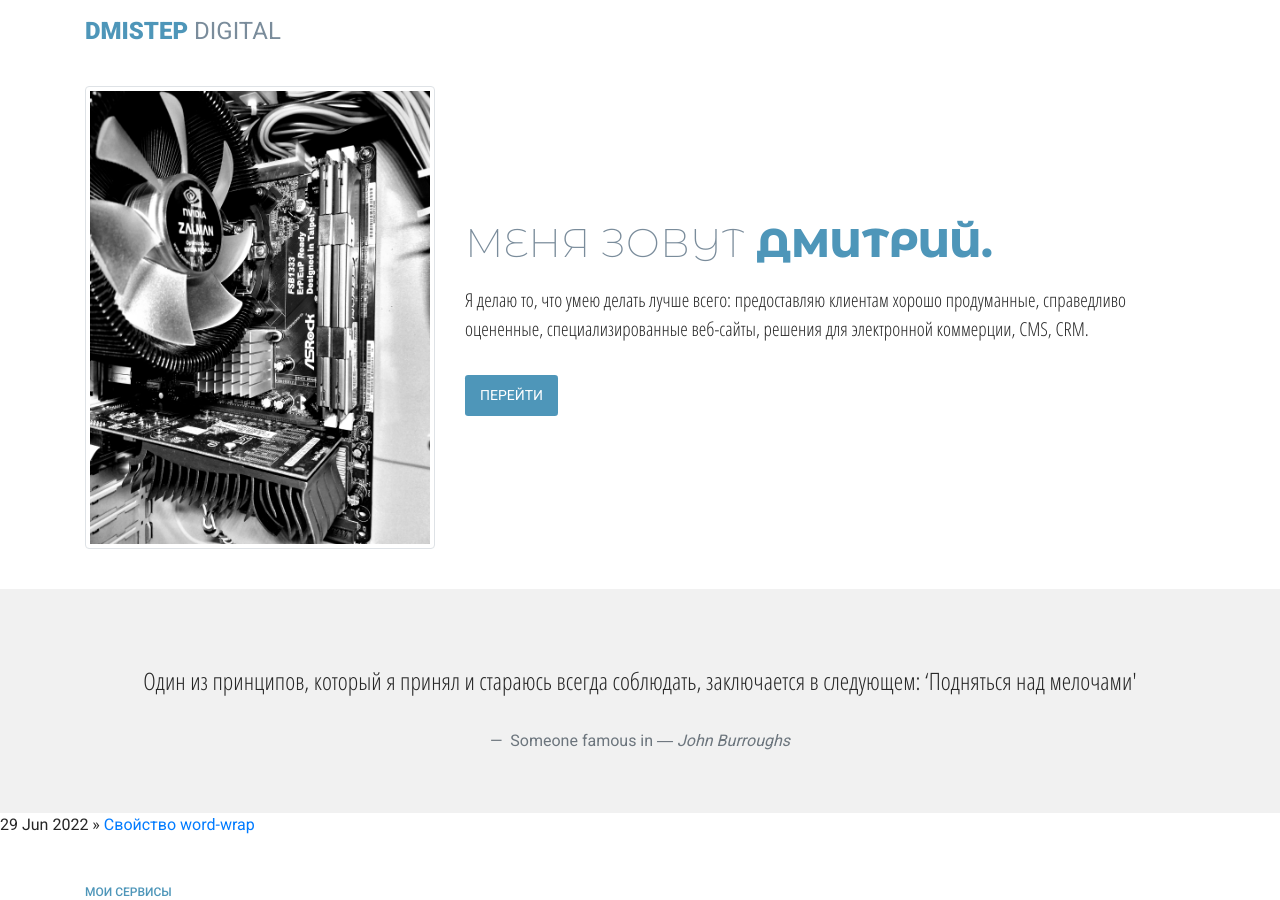
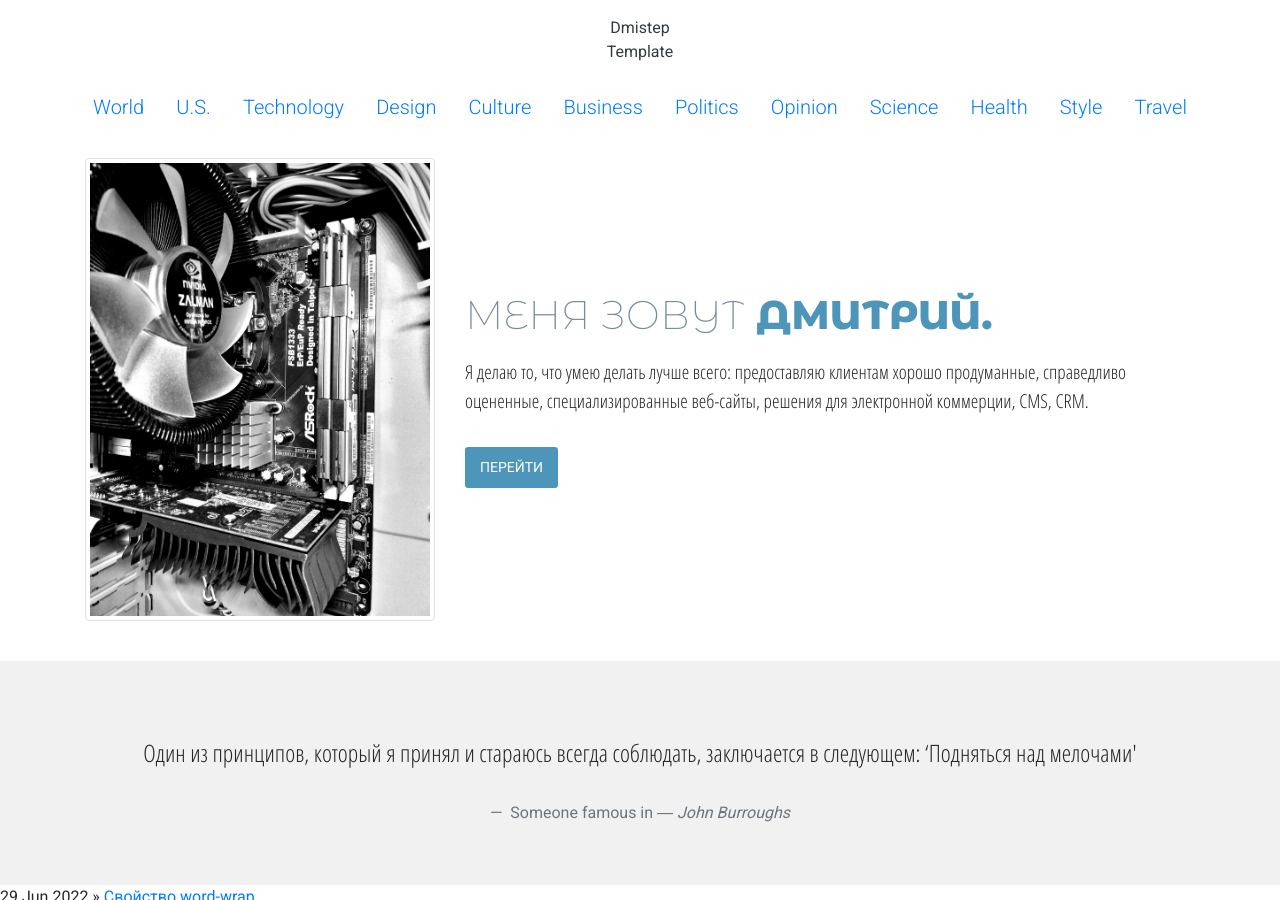
Before and after one commit to Dmistep/dmistep.github.io, a Jekyll site: the page built from index.html, in a window 1280 px wide and 900 px high. Built offline with Jekyll 4.4.1, drawn with Linux system fonts in a browser that asks for light colours; nearby versions of some CDN libraries.

Commit message:
update nav.html

```diff
--- a/_includes/nav.html
+++ b/_includes/nav.html
@@ -1,7 +1,33 @@
-<nav class="navbar navbar-light mb-2">
+<!---<nav class="navbar navbar-light mb-2">
     <div class="container">
         <a class="navbar-brand " href="#">
             Dmistep <span>digital</span>
         </a>
     </div>
-</nav>
+</nav>--->
+<div class="container">
+        <header class="blog-header lh-1 py-3">
+            <div class="row flex-nowrap justify-content-center align-items-center">
+                <div class="col-4 text-center">
+                    <a class="blog-header-logo text-dark" href="#">Dmistep <br>Template</a>
+                </div>
+            </div>
+        </header>
+
+        <div class="nav-scroller py-1 mb-2">
+            <nav class="nav d-flex justify-content-between lead">
+                <a class="p-2 link-secondary" href="#">World</a>
+                <a class="p-2 link-secondary" href="#">U.S.</a>
+                <a class="p-2 link-secondary" href="#">Technology</a>
+                <a class="p-2 link-secondary" href="#">Design</a>
+                <a class="p-2 link-secondary" href="#">Culture</a>
+                <a class="p-2 link-secondary" href="#">Business</a>
+                <a class="p-2 link-secondary" href="#">Politics</a>
+                <a class="p-2 link-secondary" href="#">Opinion</a>
+                <a class="p-2 link-secondary" href="#">Science</a>
+                <a class="p-2 link-secondary" href="#">Health</a>
+                <a class="p-2 link-secondary" href="#">Style</a>
+                <a class="p-2 link-secondary" href="#">Travel</a>
+            </nav>
+        </div>
+    </div>
```
